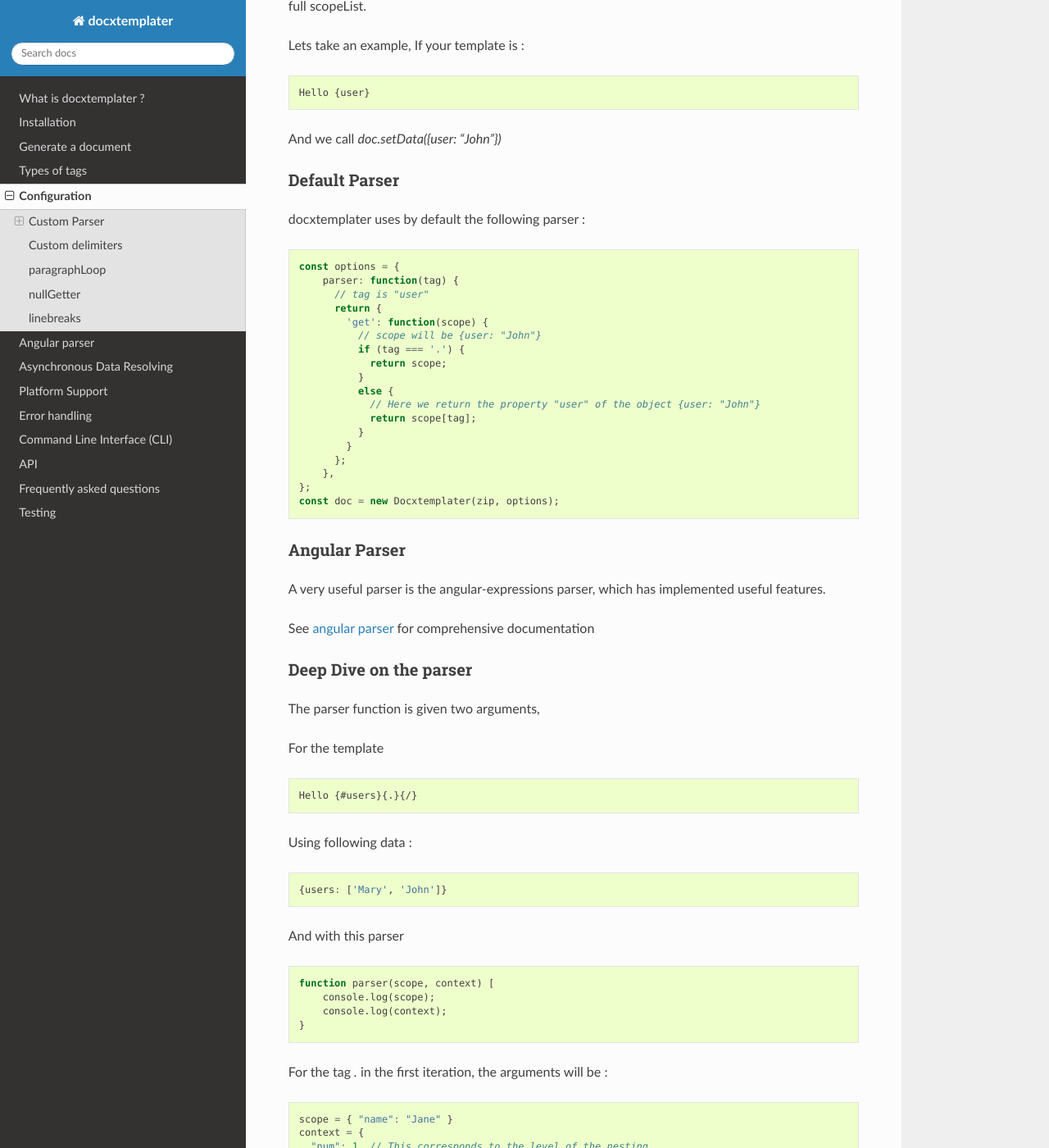
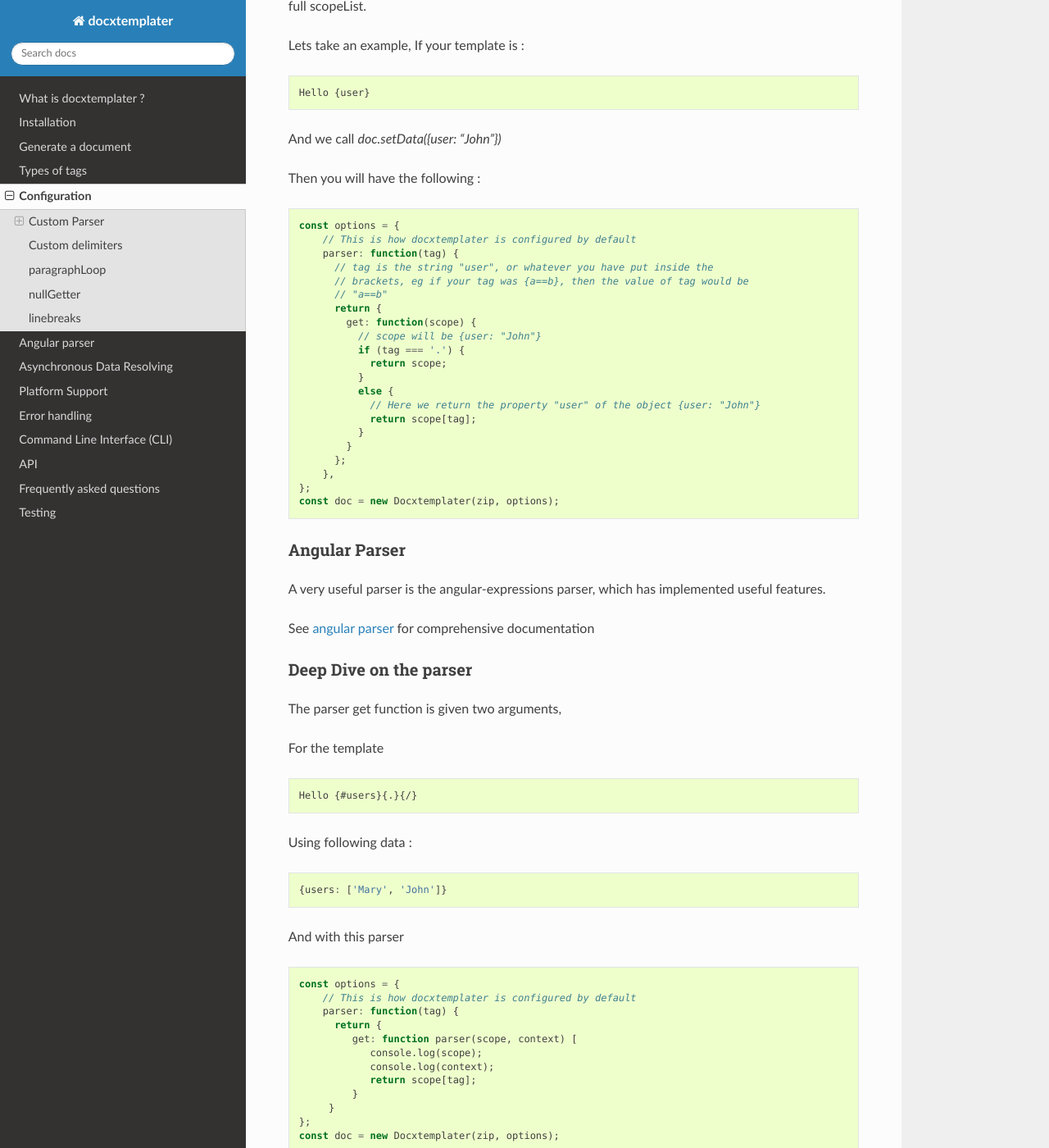
Before and after one commit to open-xml-templating/docxtemplater, a Sphinx documentation site: the page built from docs/source/configuration.rst, in a window 1280 px wide and 1400 px high, scrolled down 1250 px. Shown: the whole window at 82% size. Built offline with Sphinx 7.4.7 and the Read the Docs theme 2.0.0, drawn with Linux system fonts in a browser that asks for light colours; some of the changed text lies outside the part shown.

Commit message:
Improve documentation about configuration of the parser

```diff
--- a/docs/source/configuration.rst
+++ b/docs/source/configuration.rst
@@ -53,18 +53,18 @@ Lets take an example, If your template is :
 
 And we call `doc.setData({user: "John"})`
 
-Default Parser
-~~~~~~~~~~~~~~
-
-docxtemplater uses by default the following parser :
+Then you will have the following :
 
 .. code-block:: javascript
 
     const options = {
+        // This is how docxtemplater is configured by default
         parser: function(tag) {
-          // tag is "user"
+          // tag is the string "user", or whatever you have put inside the
+          // brackets, eg if your tag was {a==b}, then the value of tag would be
+          // "a==b"
           return {
-            'get': function(scope) {
+            get: function(scope) {
               // scope will be {user: "John"}
               if (tag === '.') {
                 return scope;
@@ -91,7 +91,7 @@ See `angular parser`_ for comprehensive documentation
 Deep Dive on the parser
 ~~~~~~~~~~~~~~~~~~~~~~~
 
-The parser function is given two arguments,
+The parser get function is given two arguments,
 
 For the template
 
@@ -109,10 +109,18 @@ And with this parser
 
 .. code-block:: javascript
 
-    function parser(scope, context) [
-        console.log(scope);
-        console.log(context);
-    }
+    const options = {
+        // This is how docxtemplater is configured by default
+        parser: function(tag) {
+          return {
+             get: function parser(scope, context) [
+                console.log(scope);
+                console.log(context);
+                return scope[tag];
+             }
+         }
+    };
+    const doc = new Docxtemplater(zip, options);
 
 
 For the tag `.` in the first iteration, the arguments will be :
@@ -159,16 +167,22 @@ Here is an example parser that allows you to lowercase or uppercase the data if
 
     options = {
         parser: function(tag) {
-          // tag is "foo[lower]"
-          let changeCase = false;
-          if(tag.endsWith("[lower]") {
+          // tag can be "user[lower]", "user", or "user[upper]"
+          const lowerRegex = /\[lower\]$/;
+          const upperRegex = /\[upper\]$/;
+          let changeCase = "";
+          if(lowerRegex.test(tag)) {
             changeCase = "lower";
+            // transform tag from "user[lower]" to "user"
+            tag = tag.replace(lowerRegex, "")
           }
-          if(tag.endsWith("[upper]") {
+          if(upperRegex.test(tag)) {
             changeCase = "upper";
+            // transform tag from "user[upper]" to "user"
+            tag = tag.replace(upperRegex, "")
           }
           return {
-            'get': function(scope) {
+            get: function(scope) {
               let result = null;
               // scope will be {user: "John"}
               if (tag === '.') {
@@ -374,8 +388,9 @@ paragraphLoop
 -------------
 
 The paragraphLoop option has been added in version 3.2.0.
+Since it breaks backwards-compatibility, it is turned off by default.
 
-It is recommended to turn that option on, since it makes the rendering a little bit easier to reason about. Since it breaks backwards-compatibility, it is turned off by default.
+It is recommended to turn that option on, since it makes the rendering a little bit easier to reason about.
 
 .. code-block:: javascript
 
```
